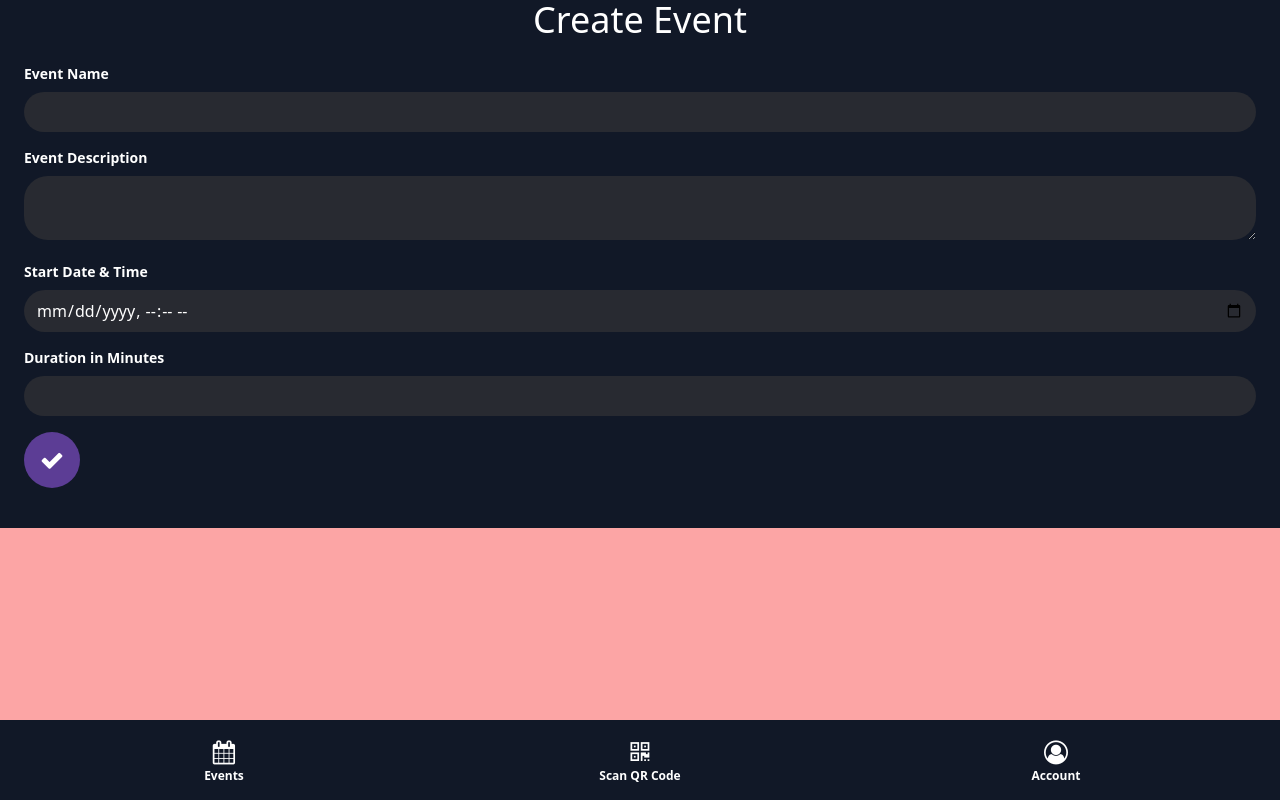
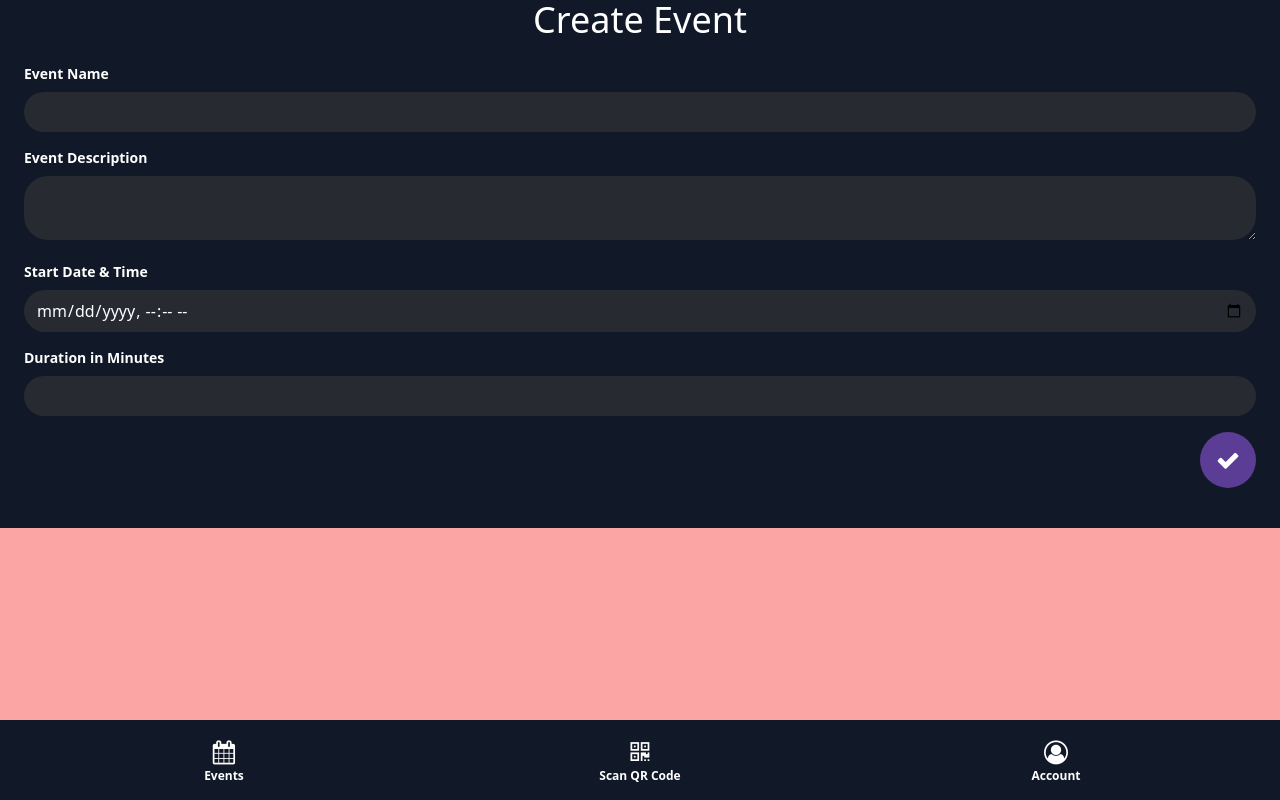
Before and after one commit to relievers/relive, a SvelteKit app in the folder frontend/: page /createevent in a window 1280 px wide. Built offline with nearby package versions, Linux system fonts and the light colour scheme.

Commit message:
Align submitbutton right

```diff
--- a/frontend/src/routes/createevent/+page.svelte
+++ b/frontend/src/routes/createevent/+page.svelte
@@ -24,8 +24,8 @@
                 <input type="number" id="duration" name="duration" class="border-none rounded-full w-full py-2 px-3 text-white bg-gray-200 focus:outline-none focus:border-blue-500" style="background-color: #282A31;">
             </div>
 
-            <div class="mb-4">
-                <button type="submit" class="bg-blue-500 text-white font-bold py-3 px-4 rounded-full" style="background-color:#5C3D95">
+            <div class="mb-4 flex justify-between">
+                <button type="submit" class="ml-auto bg-blue-500 text-white font-bold py-3 px-4 rounded-full " style="background-color:#5C3D95">
                     <i class="fa fa-check text-2xl mx-auto"></i>
                 </button>
             </div>
```
